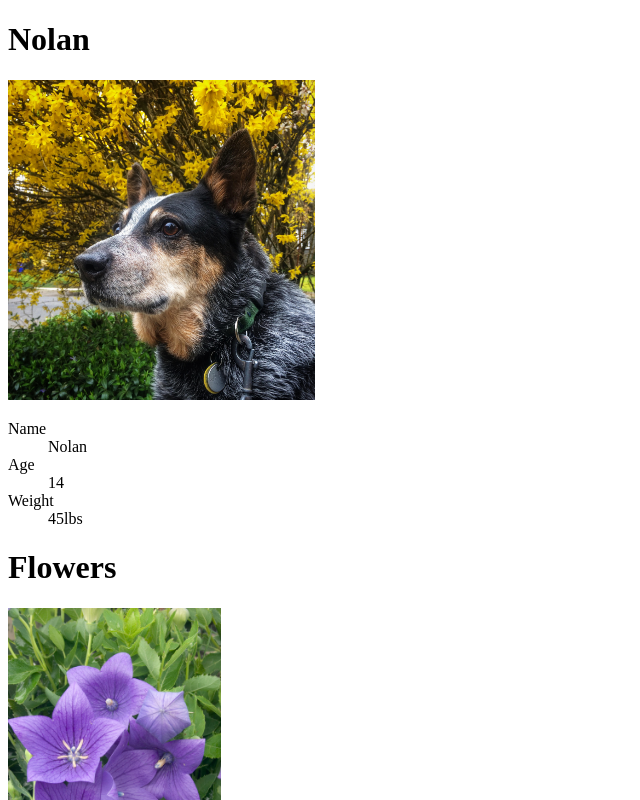
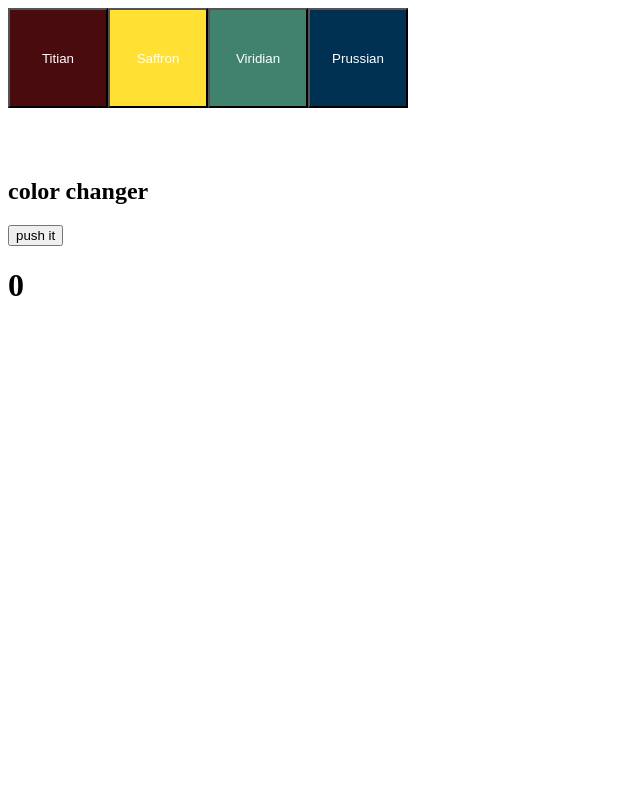
Before and after one commit to lacrivella/react-exercise, a React app: page / in a window 1280 px wide. Shown: the top 800 px of the page, without its empty margins (0-640 px from the left). Built offline with nearby package versions, Linux system fonts and the light colour scheme.

Commit message:
Incrementer component with hooks

```diff
--- a/src/components/App.js
+++ b/src/components/App.js
@@ -1,18 +1,33 @@
-import React from 'react';
-import Header from './Header';
-import Dog from './Dog';
-import Flower from './Flower';
+import React, { Component, useState } from 'react';
+// import Header from './Header';
+// import Dog from './Dog';
+// import Flower from './Flower';
+// import Cat from './Cat';
+// import SayHello from './SayHello';
+// import Color from './Color';
+// // import ColorButton from './ColorButton';
+import ColorPicker from './ColorPicker';
+import Incrementer from './Incrementer';
 
 // import Color from './Color';
 
-export default function App() {
+export default class App extends Component {
 
+  render() {
     return (
      <>
-      <Header title="Nolan" image="src/assets/nolie.jpg" />
+       {/* <Header title="Nolan" image="src/assets/nolie.jpg" />
+       <SayHello />
        <Dog name="Nolan" age="14" weight="45lbs" />
        <Header title="Flowers" image="src/assets/platycodon.jpg" />
        <Flower name="Platycodon" color="purple" meaning="unchanging love, honesty and obedience." />
+       <Header title="Cats" image="src/assets/bombay.jpg" />
+       <Cat name="Omi" breed="Bombay" color="black short hair" />
+       <Color hex="#3B444B" rgb={{ red: 58, green: 68, blue: 75 }} name="arsenic gray" />
+       <Header title="Color Button" /> */}
+      <ColorPicker />
+      <Incrementer />
      </>
     );
   }
+}
--- /dev/null
+++ b/src/components/Incrementer.js
@@ -0,0 +1,17 @@
+import React, { useState } from 'react';
+
+export default function Incrementer() {
+  const [count, setCount] = useState(0);
+  const increment = () => {
+    // const [isColor, setColor] = useState(false);
+    setCount(count + 1);
+    // setColor(!isColor);
+  };
+  return (
+    <div>
+      <h2>color changer</h2>
+      <button onClick={increment}>push it</button>
+      <h1>{count}</h1>
+    </div>
+  );
+}
```
Lines whose indentation alone changed are shown as unchanged.
